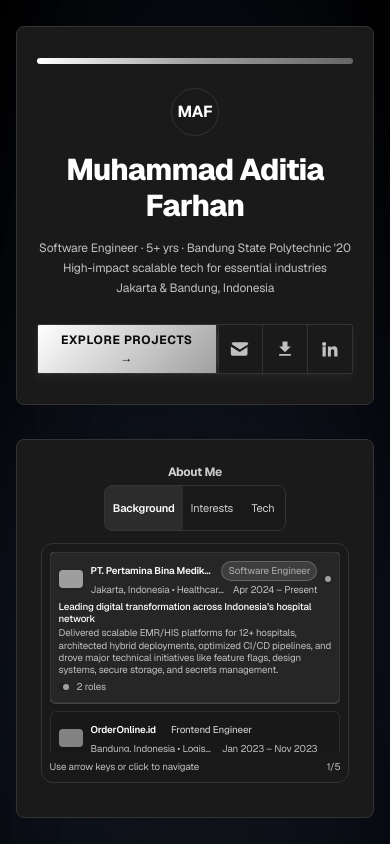
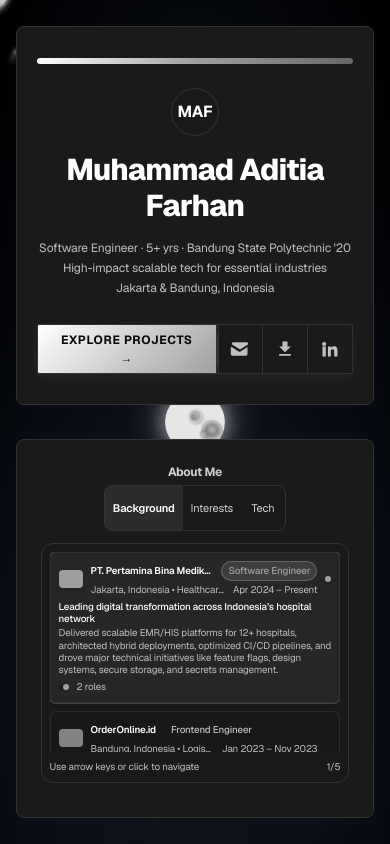
Before and after one commit to aditfarhan/portofolio, a Next.js app: page / in a window 390 px wide. Built offline with nearby package versions, Linux system fonts and the light colour scheme; grey boxes are pictures that could not be loaded.

Commit message:
Adjust Mobile View Animation

```diff
--- a/src/styles/responsive.css
+++ b/src/styles/responsive.css
@@ -333,18 +333,69 @@
 
 /* Optimize for Mobile Performance */
 @media (max-width: 768px) {
-  /* Disable most background effects on mobile for performance */
+  /* Enable subtle star field on mobile for atmosphere */
   .star-field {
-    display: none !important;
+    display: block !important;
+    opacity: 0.4 !important; /* Subtle opacity for atmosphere without distraction */
   }
 
-  .meteor-container,
-  .meteor-shower-burst {
-    display: none !important;
+  .meteor-container {
+    display: block !important; /* Enable meteor container for visible animation */
+    opacity: 0.8 !important; /* Higher opacity for better visibility */
   }
 
-  .moon.ultra-bright {
-    display: none !important;
+  .meteor-shower-burst {
+    display: none !important; /* Keep bursts disabled for performance */
+  }
+
+  .moon.realistic {
+    display: block !important; /* Enable moon for visible animation */
+    opacity: 0.9 !important; /* Higher opacity for better visibility */
+    width: 60px !important; /* Slightly larger size for mobile */
+    height: 60px !important;
+    top: 50vh !important; /* Position in the vertical center of the screen */
+    left: 50% !important; /* Center horizontally */
+    transform: translate(
+      -50%,
+      -50%
+    ) !important; /* Center the moon both horizontally and vertically */
+    z-index: -1 !important; /* Low z-index to ensure it appears behind the cards */
+    position: fixed !important; /* Ensure fixed positioning */
+    box-shadow: 0 0 20px rgba(255, 255, 255, 0.6),
+      0 0 40px rgba(255, 255, 255, 0.3), 0 0 60px rgba(200, 200, 255, 0.2) !important; /* Enhanced glow effect */
+  }
+
+  /* Make meteors more prominent on mobile */
+  .meteor {
+    width: 3px !important;
+    height: 3px !important;
+    background: radial-gradient(
+      circle,
+      rgba(255, 255, 255, 0.9),
+      rgba(255, 255, 255, 0.6)
+    ) !important;
+    box-shadow: 0 0 4px rgba(255, 255, 255, 0.9),
+      0 0 8px rgba(255, 255, 255, 0.6) !important;
+  }
+
+  .meteor::before {
+    height: 20px !important;
+    background: linear-gradient(
+      180deg,
+      rgba(255, 255, 255, 0.8),
+      rgba(255, 255, 255, 0.4),
+      transparent
+    ) !important;
+  }
+
+  .meteor::after {
+    height: 15px !important;
+    background: linear-gradient(
+      180deg,
+      rgba(255, 255, 255, 0.6),
+      rgba(255, 255, 255, 0.2),
+      transparent
+    ) !important;
   }
 
   /* Simplify animations on mobile */
```
